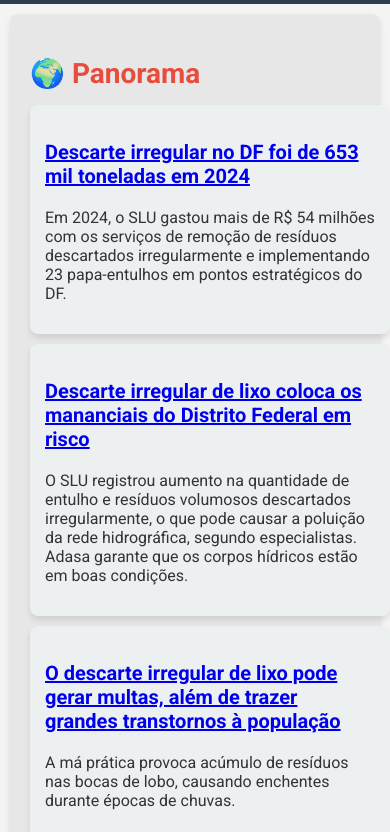
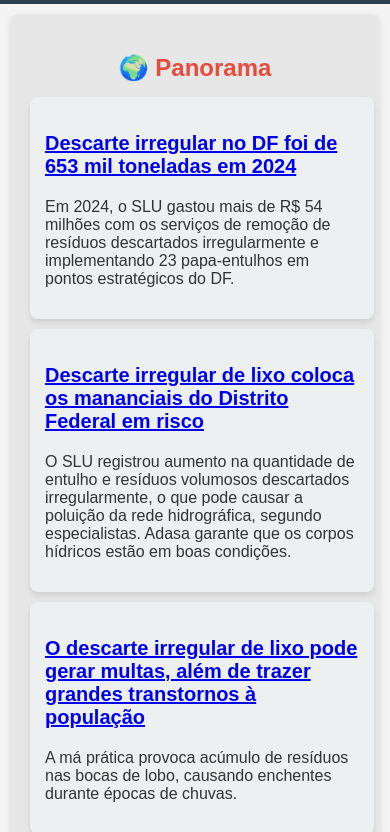
Before and after one commit to jvg0mes/dflimpo, a plain HTML site: page index.html in a window 390 px wide. Shown: the part 204-1036 px from the top of the page. Drawn offline with Linux system fonts and the light colour scheme.

Commit message:
fix: css changes to display better in mobile devices

```diff
--- a/index.html
+++ b/index.html
@@ -9,7 +9,6 @@
         content="Conscientização sobre os impactos do descarte de entulho em Brasília e Sobradinho-DF.">
     <meta name="viewport" content="width=device-width, initial-scale=1">
 
-    <!-- Link para o Google Fonts (para estilização de fontes) -->
     <link href="https://fonts.googleapis.com/css2?family=Roboto:wght@400;700&display=swap" rel="stylesheet">
 
     <style>
@@ -52,7 +51,7 @@
             display: flex;
             justify-content: space-between;
             flex-wrap: wrap;
-            gap: 20px;
+            /* gap: 20px; */
         }
 
         .news-item {
@@ -107,13 +106,27 @@
 
         @media screen and (max-width: 768px) {
             .news-container {
-                display: block; /* Torna os itens blocos, um por vez */
+                display: block;
+                width: 100%;
+                gap: 20px;
             }
 
             .news-item {
-                width: 100%; /* Cada item ocupa 100% da largura */
+                width: 95%;
                 margin: 10px 0;
+                padding: 15px;
             }
+
+            h2 {
+                font-size: 24px;
+                text-align: center;
+            }
+        }
+
+        body {
+            margin: 0;
+            padding: 0;
+            font-family: 'Arial', sans-serif;
         }
     </style>
 </head>
@@ -269,7 +282,8 @@
         <p>Os <strong>papa-entulhos</strong> são espaços adequados para o descarte de materiais volumosos, como
             <strong>restos de obra, móveis velhos, galhadas, material reciclável e óleo de cozinha usado (acondicionado
                 em garrafas plásticas)</strong>. Eles foram criados para garantir que esses resíduos não sejam
-            descartados de maneira irregular, contribuindo para a limpeza da cidade e para a preservação ambiental.</p>
+            descartados de maneira irregular, contribuindo para a limpeza da cidade e para a preservação ambiental.
+        </p>
 
         <p>Os papa-entulhos funcionam de <strong>segunda a sábado, das 7h às 18h</strong>, e recebem até <strong>1 m³
                 por descarga</strong>. É importante lembrar que não são permitidos descartes de resíduos de serviços de
```
